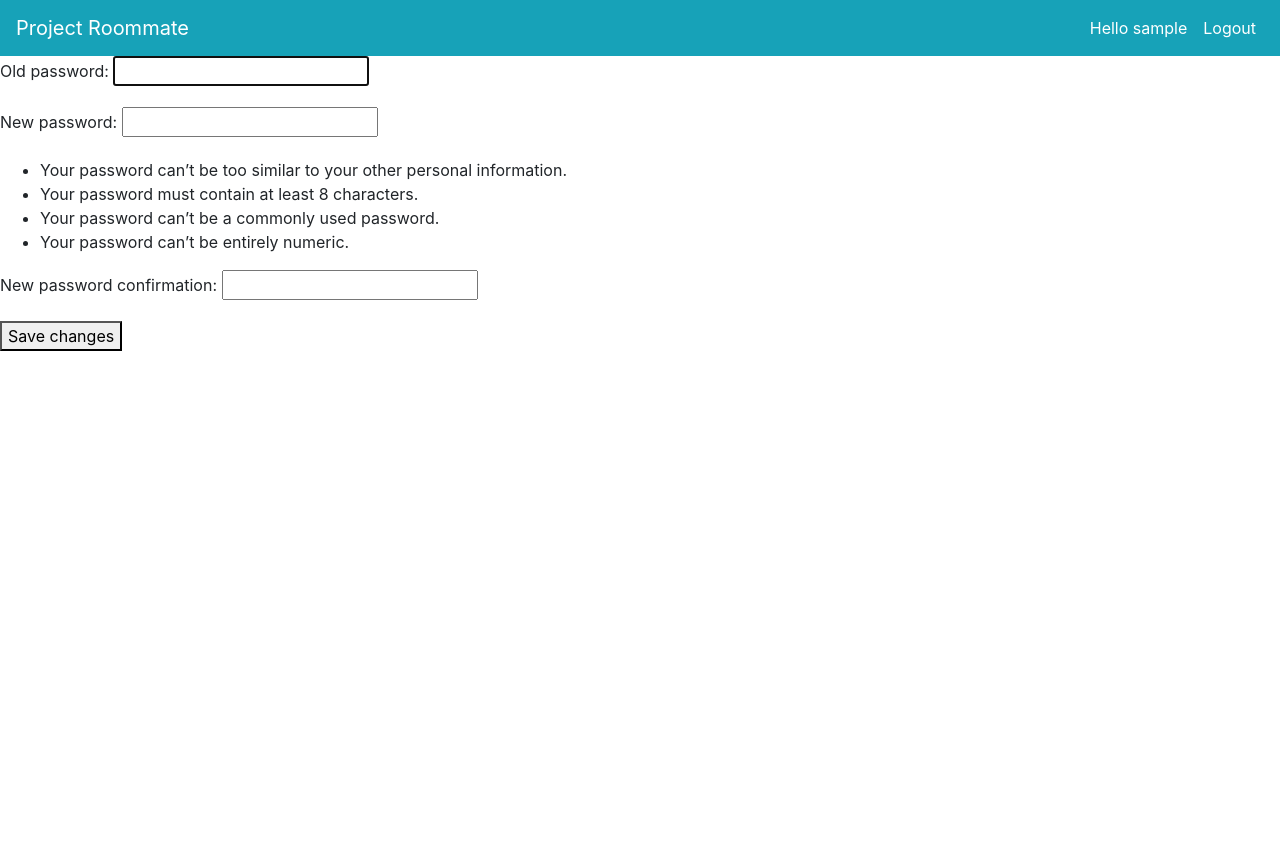
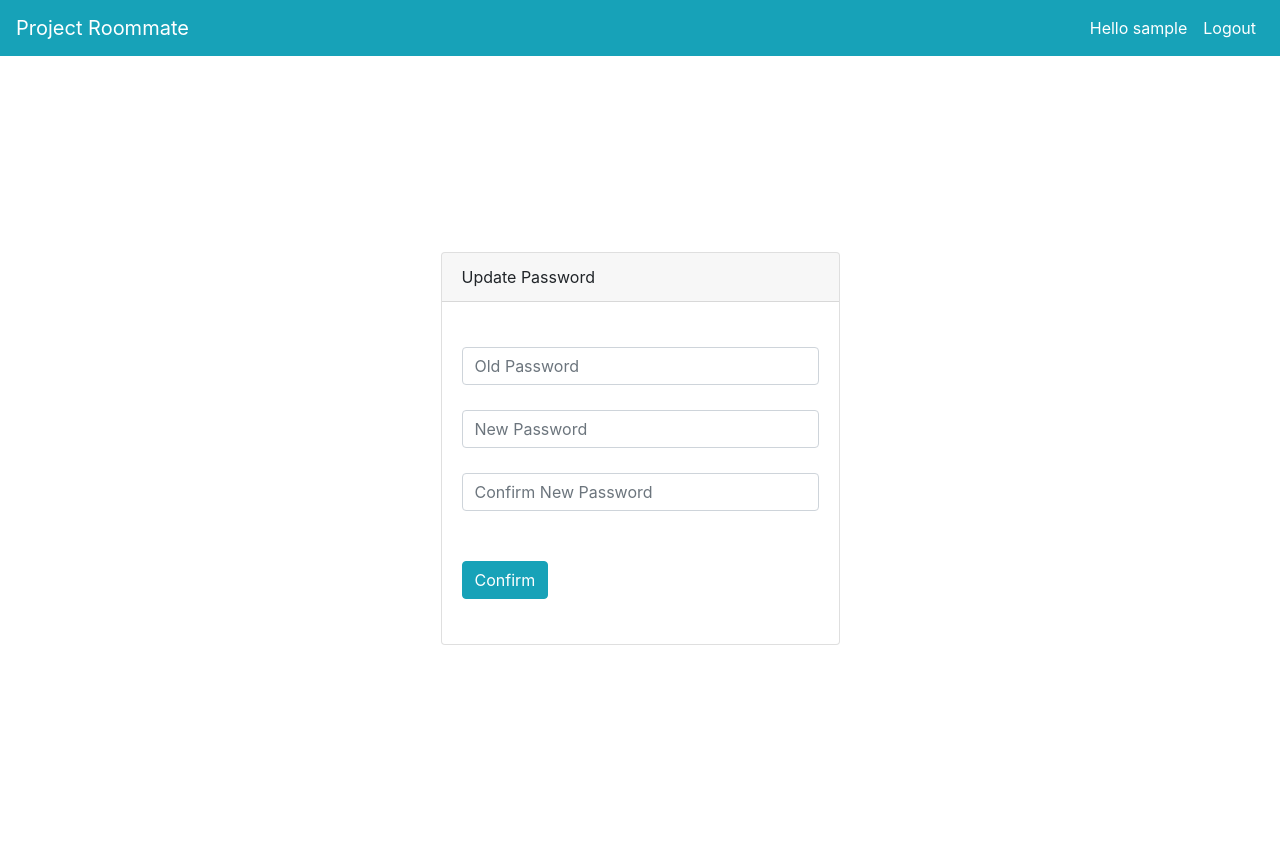
Before and after one commit to hcharlie1201/projectRoomate, a Django app: page /users/change_password/ in a window 1280 px wide. Before the commit the page ends 351 px from the top, so only its background shows below. Run offline with Django 3.2, Linux system fonts and the light colour scheme; the visitor is signed in with stand-in values (Sample User, id 1); parts of the project's set-up code (start-up, migrations or seed data) failed here and were passed over; some libraries are stand-ins or nearby versions.

Commit message:
[feature] user can change password

```diff
--- a/templates/registration/change_password.html
+++ b/templates/registration/change_password.html
@@ -1,8 +1,43 @@
 {% extends "base.html" %}
 {% block content %}
-<form method="post">
-  {% csrf_token %}
-  {{ form.as_p }}
-  <button type="submit">Save changes</button>
-</form>
+<div class="container h-100">
+    <div class="row h-100 justify-content-center align-items-center">
+        <div id="card" class="card card-size-signup mb-3">
+            <div class="card-header">
+                Update Password
+            </div>
+            <div class="card-body">
+                <form method="post" action="{% url 'users:change_password' %}">
+                    {% csrf_token %}
+                    <div class="form-space">
+                        <label for="{{ form.old_password.id_for_label }}" class="sr-only">Old Password</label>
+                        <input type="password" id="{{ form.old_password.id_for_label }}" name="{{ form.old_password.html_name }}" class="form-control" placeholder="Old Password" required>
+                    {% if form.old_password.errors %}
+                        <p class="card-text text-danger">{{form.errors.old_password.as_text|cut:"* " }}</p>
+                    {% endif %}
+                    </div>
+                    <div class="form-space">
+                        <label for="{{ form.new_password1.id_for_label }}" class="sr-only">New Password</label>
+                        <input type="password" id="{{ form.new_password1.id_for_label }}" name="{{ form.new_password1.html_name }}" class="form-control" placeholder="New Password" required>
+                    </div>
+                    <div class="form-space">
+                        <label for="{{ form.new_password2.id_for_label }}" class="sr-only">Confirm New Password</label>
+                        <input type="password" id="{{ form.new_password2.id_for_label }}" name="{{ form.new_password2.html_name }}" class="form-control" placeholder="Confirm New Password" required>
+                        {% if form.new_password2.errors %}
+                            <ul class="errorlist">
+                            {% for errors in form.new_password2.errors %}
+                                <li class="card-text text-danger">{{ errors }}</li>
+                            {% endfor %}
+                            </ul>
+
+                        {% endif %}
+                    </div>
+
+                    <button class="btn btn-info form-space" name="submit">Confirm</button>
+                    <input type="hidden" name="next" value="{% url 'roomate_app:dashboard' %}"/>
+                </form>
+            </div>
+        </div>
+    </div>
+</div>
 {% endblock content %}
--- a/users/views.py
+++ b/users/views.py
@@ -22,15 +22,17 @@ def register(request):
 
 @login_required
 def change_password(request):
+
+    form = forms.PasswordChangeForm(user=request.user)
+
     if request.method == 'POST':
 
         form = forms.PasswordChangeForm(user=request.user, data=request.POST)
 
         if form.is_valid():
+
             user = form.save()
             update_session_auth_hash(request, user)
-            messages.success(request, 'Failed To Create A Profile. Please Try Again.')
             return redirect('roomate_app:dashboard')
 
-    form = forms.PasswordChangeForm(user=request.user)
     return render(request, 'registration/change_password.html', {'form':form})
```
Also changed, not shown: tests/Unit_Tests/testResetingPassword.py (+0 -1 lines).
